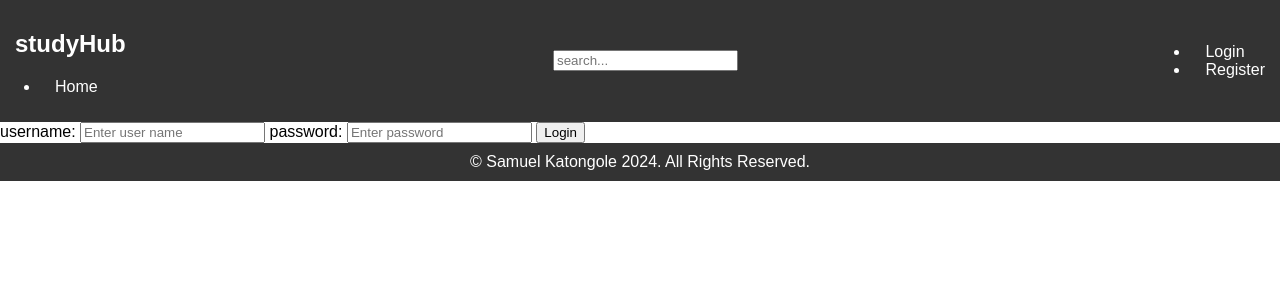
After one commit to Shemuel2060/studyhub, a Django app: page /login/ in a window 1280 px wide. The commit adds this page. Shown: the top 300 px of the page. Run offline with Django 5.2, Linux system fonts and the light colour scheme.

Commit message:
login enabled

```diff
--- /dev/null
+++ b/parent_hub/Rooms/templates/Rooms/login_register.html
@@ -0,0 +1,15 @@
+
+{% extends 'parent_hub/base.html' %}
+
+{% block content %}
+   <form method = "POST" action=""><!--retdirect to same page on submit-->
+        {% csrf_token %}
+        <!--using own html forms not django's-->
+        <label for="">username: </label>
+        <input type="text" name="username" placeholder="Enter user name"/>
+        <label for="">password: </label>
+        <input type="password" name="password" placeholder="Enter password"/>
+        <input type="submit" value="Login">
+        <br>
+   </form>
+{% endblock %}
--- a/parent_hub/Rooms/urls.py
+++ b/parent_hub/Rooms/urls.py
@@ -3,6 +3,7 @@ from django.urls import path
 from . import views
 
 urlpatterns = [
+    path('login/', views.loginPage, name='login'),
     path('',views.home, name='home'),
     # dynamic routing to rooms of topics clicked.
     path('room/<str:pk>/',views.room, name='room'),
--- a/parent_hub/Rooms/views.py
+++ b/parent_hub/Rooms/views.py
@@ -1,5 +1,8 @@
 from django.shortcuts import render, redirect
 from django.db.models import Q # look up queries
+from django.contrib.auth.models import User
+from django.contrib.auth import authenticate, login, logout
+from django.contrib import messages
 
 from .models import Topic, Room
 from .forms import createRoomForm
@@ -54,6 +57,33 @@ def room(request, pk):
 
     return render(request, 'Rooms/room.html',context)
 
+def loginPage(request):
+    """login page..."""
+    # confirm a post method
+    if request.method == 'POST':
+        # get entered data
+        name = request.POST.get('username')
+        pw = request.POST.get('password')
+
+        # confirm user exists in the db
+        try:
+            user = User.objects.get(username=name)
+        except:
+            messages.error(request, 'User does not exist')
+        # user confirmed to exist, auntheticate
+        user = authenticate(username=name,password=pw) # returns user obj or None
+        if user is not None: # if user != None:
+            # log the user in
+            login(request, user)
+            return redirect('home') # redirect to home page
+        else:
+            messages.error(request,'username or password does not exist')
+
+    context = {}
+    return render(request, 'Rooms/login_register.html', context)
+
+
+
 def home(request):
     """home - the main app interface"""
     topics = Topic.objects.all() # query all topics from db
--- a/parent_hub/templates/parent_hub/navbar.html
+++ b/parent_hub/templates/parent_hub/navbar.html
@@ -13,12 +13,21 @@
                 <input type="text" placeholder="search..."
                 name="q"/>
             </form>
+        </div>
+        {% if messages %}
+            <div>
+                <ul class="flash-messages">
+                    {% for message in messages %}
+                        <li>{{message}}</li>
+                    {% endfor %}
+                </ul>
+            </div>
+        {% endif %}
 
-        </div>
         <div class="navbar-right">
             <ul>
-                <li><a href="/login/">Login</a></li>
-                <li><a href="/register/">Register</a></li>
+                <li><a href="{% url 'login' %}">Login</a></li>
+                <li><a href="">Register</a></li>
                 <!-- Add more navigation links as needed -->
             </ul>
         </div>
```
Also changed, not shown: parent_hub/db.sqlite3.
